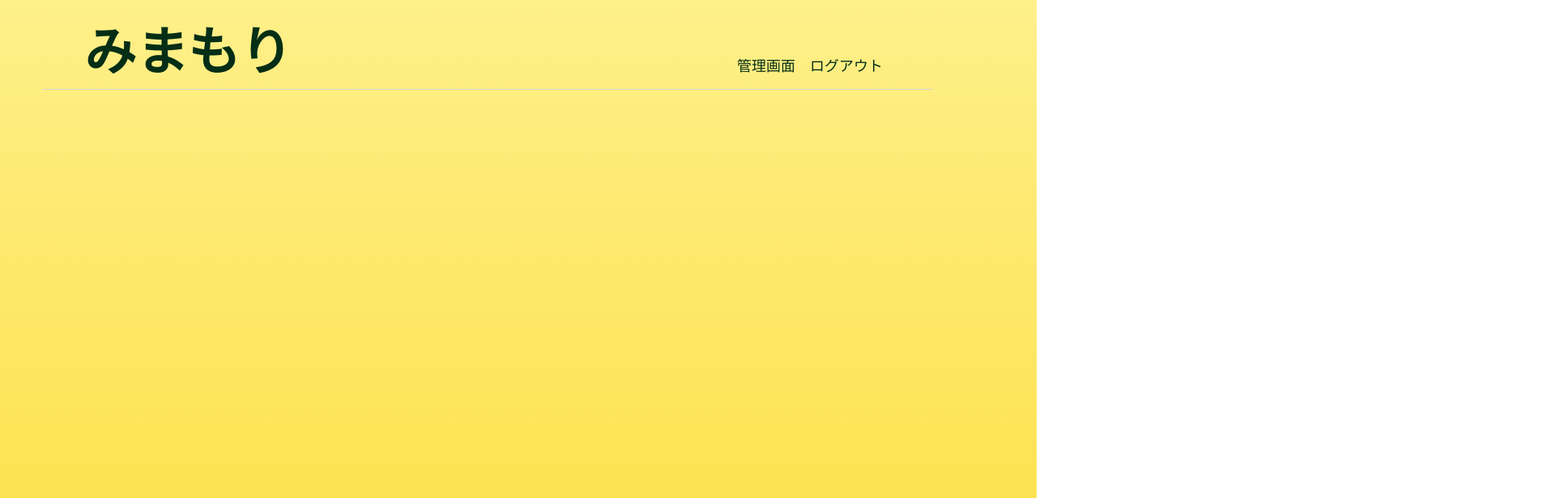
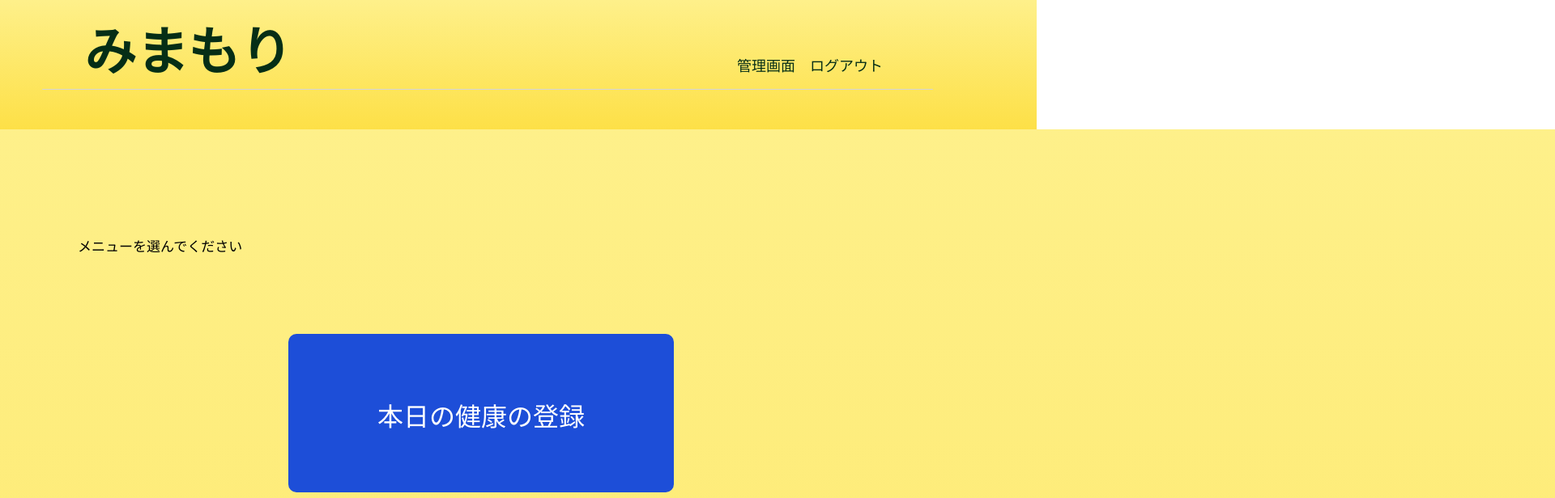
Before and after one commit to ms-engineer-bc-4b/mimamori, a Next.js app in the folder App/app/next/: page /senior/senior_top_page in a window 1280 px wide. Shown: the top 616 px of the page at 81% size, 1920 px wide, since content can reach past the window. Built offline with nearby package versions, Linux system fonts and the light colour scheme.

Commit message:
ヘッダーサイズ
ヘッダーサイズ調整

```diff
--- a/App/app/next/src/app/senior/senior_top_page/page.tsx
+++ b/App/app/next/src/app/senior/senior_top_page/page.tsx
@@ -3,7 +3,7 @@ import Link from 'next/link';
 // シンプルなヘッダーコンポーネント
 const Header = () => {
   return (
-  <header className="text-center p-2 left-0 top-0 bg-gradient-to-b from-yellow-200 to-yellow-300">
+  <header className="text-center h-[160px] p-2 left-0 top-0 bg-gradient-to-b from-yellow-200 to-yellow-300">
     {/* ここにヘッダーのコンテンツを追加 */}
 
     <div className="w-[1188px] h-[703px] relative">
@@ -34,11 +34,11 @@ export default function Home() {
       <Header />
 
       {/* メインコンテンツ */}
-      <main className="flex-grow flex flex-col items-center p-24">
+      <main>
         {/* シニア用トップページ*/}
         <div className="w-[1188px] h-[703px] relative">
           {/* 背景CSS */}
-            <div className="w-[1200px] h-[2000px] p-2 left-0 top-0 absolute bg-gradient-to-b from-yellow-200 to-yellow-300 border border-black">
+            <div className="w-[2600px] h-[2000px] p-2 left-0 top-0 absolute bg-gradient-to-b from-yellow-200 to-yellow-300">
             </div>
             {/* 文章 */}
             <div className="w-[327px] h-[27px] left-[96px] top-[133px] absolute text-black text-[17px] font-normal font-['Inter']">
```
